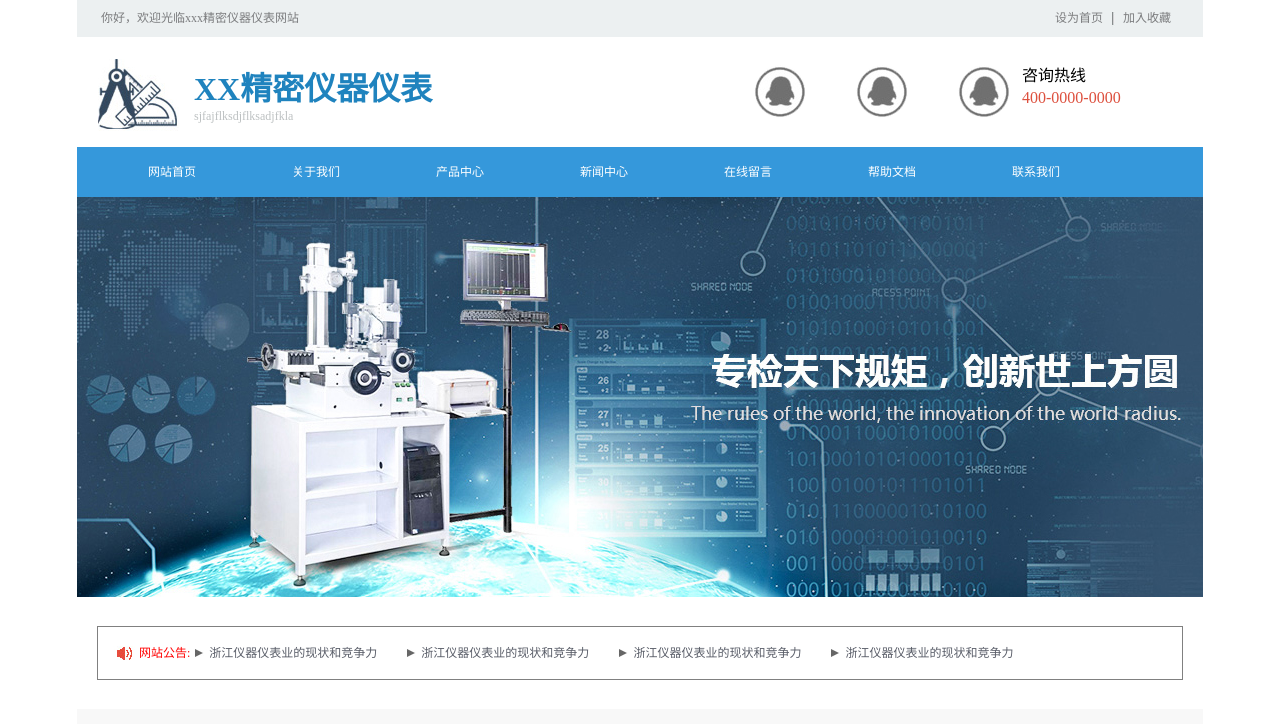
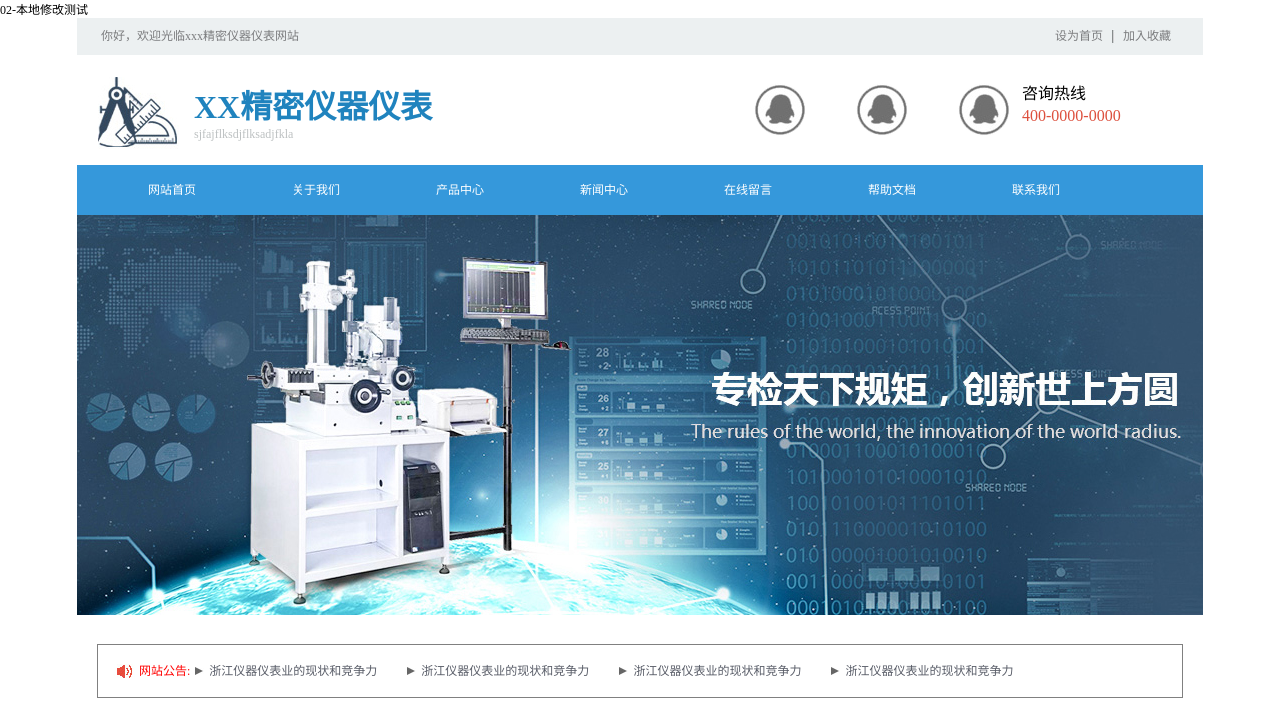
Before and after one commit to lzjchina/jmyq, a plain HTML site: page index.html in a window 1280 px wide. Shown: the top 724 px of the page. Drawn offline with Linux system fonts and the light colour scheme.

Commit message:
02-本地修改测试

```diff
--- a/index.html
+++ b/index.html
@@ -7,6 +7,7 @@
 	</head>
 
 	<body>
+		<p>02-本地修改测试</p>
 		<!------------ 1、顶部 ------------>
 		<div id="header">
 			<p>你好，欢迎光临xxx精密仪器仪表网站</p>
```
